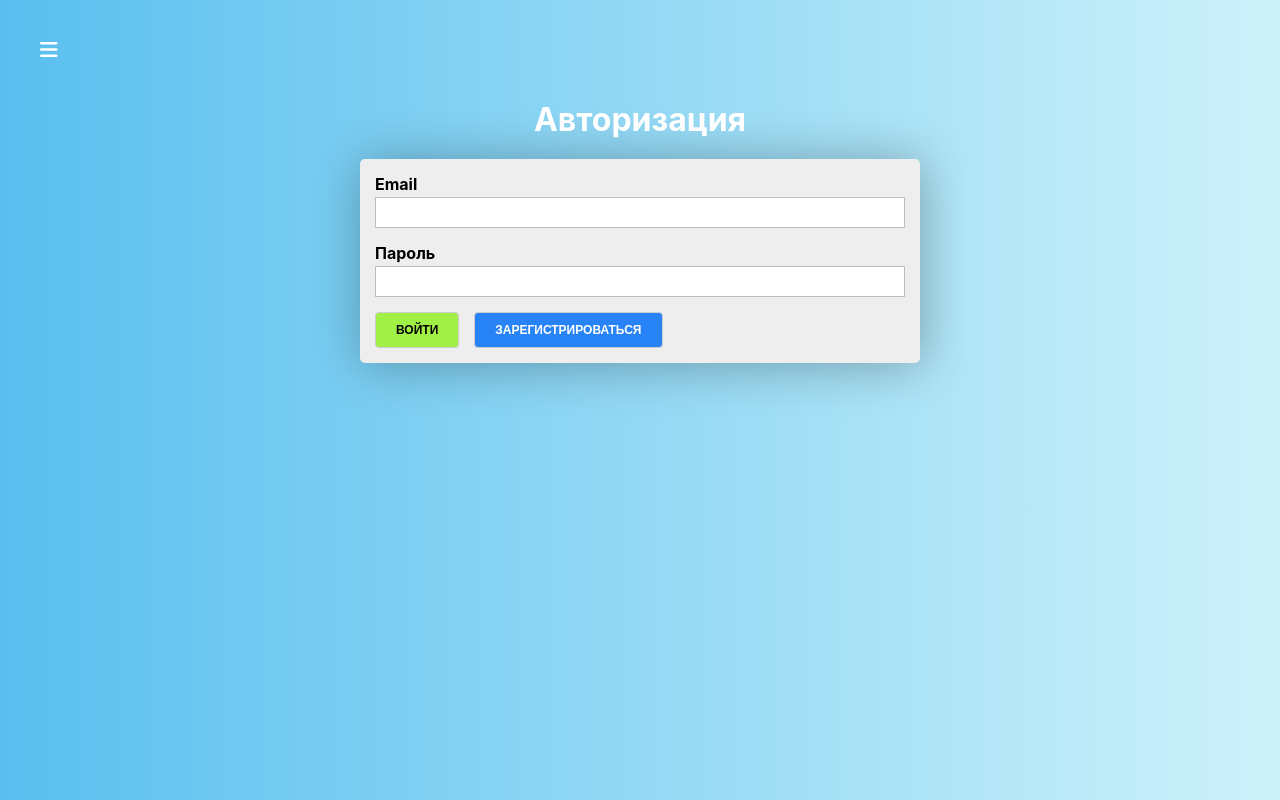
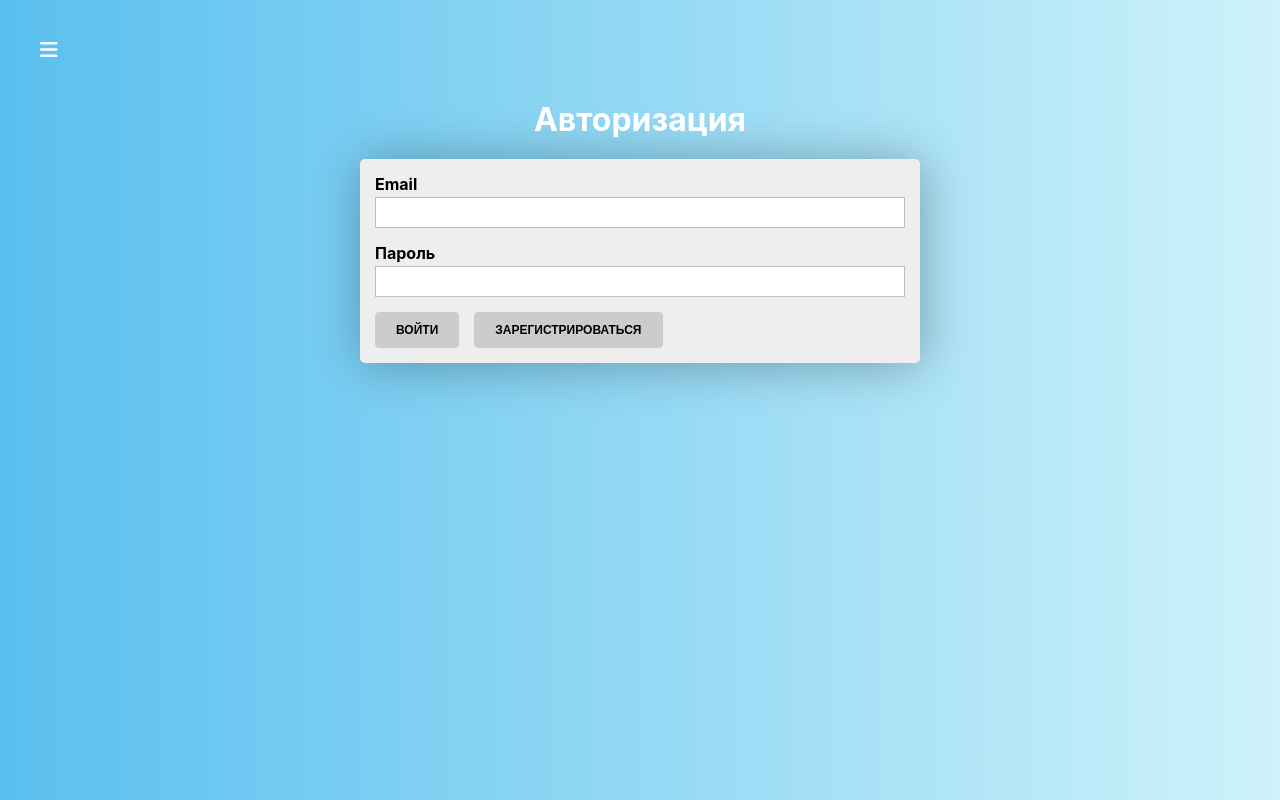
Before and after one commit to sadigzade/react-quiz, a React (Create React App) app: page /auth in a window 1280 px wide. Built offline with nearby package versions, Linux system fonts and the light colour scheme.

Commit message:
In the previous commit, validation was not fully implemented, now I have added more form validation

```diff
--- a/src/components/UI/Button/Button.jsx
+++ b/src/components/UI/Button/Button.jsx
@@ -3,7 +3,7 @@
 import classes from './Button.module.scss';
 
 const Button = (props) => {
-  const cls = [classes.Button, classes[props.type]];
+  const cls = [classes.Button, !props.disabled ? classes[props.type] : ''];
 
   return (
     <button className={cls.join(' ')} onClick={props.onClick} disabled={props.disabled}>
--- a/src/containers/Auth/Auth.jsx
+++ b/src/containers/Auth/Auth.jsx
@@ -8,6 +8,7 @@
 
 class Auth extends Component {
   state = {
+    isFormValid: false,
     formControls: {
       email: {
         value: '',
@@ -74,7 +75,13 @@
 
     formControls[controlName] = control;
 
-    this.setState({ formControls });
+    let isFormValid = true;
+
+    Object.keys(formControls).forEach((name) => {
+      isFormValid = formControls[name].valid && isFormValid;
+    });
+
+    this.setState({ isFormValid, formControls });
   };
 
   renderInputs = () => {
@@ -106,10 +113,13 @@
           <form onSubmit={this.submitHandler} className={classes.AuthForm}>
             {this.renderInputs()}
 
-            <Button type="success" onClick={this.loginHandler}>
+            <Button type="success" onClick={this.loginHandler} disabled={!this.state.isFormValid}>
               Войти
             </Button>
-            <Button type="primary" onClick={this.registerHandler}>
+            <Button
+              type="primary"
+              onClick={this.registerHandler}
+              disabled={!this.state.isFormValid}>
               Зарегистрироваться
             </Button>
           </form>
```
